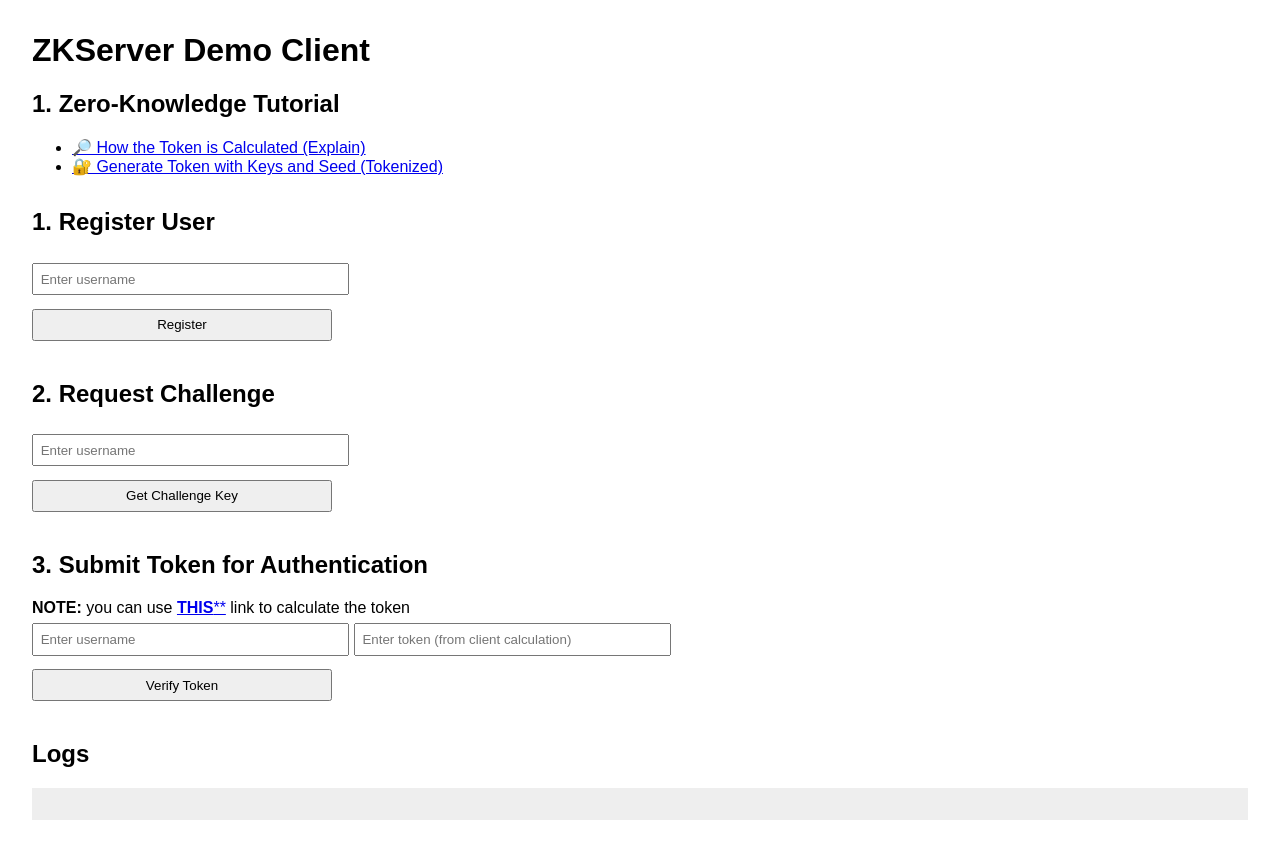
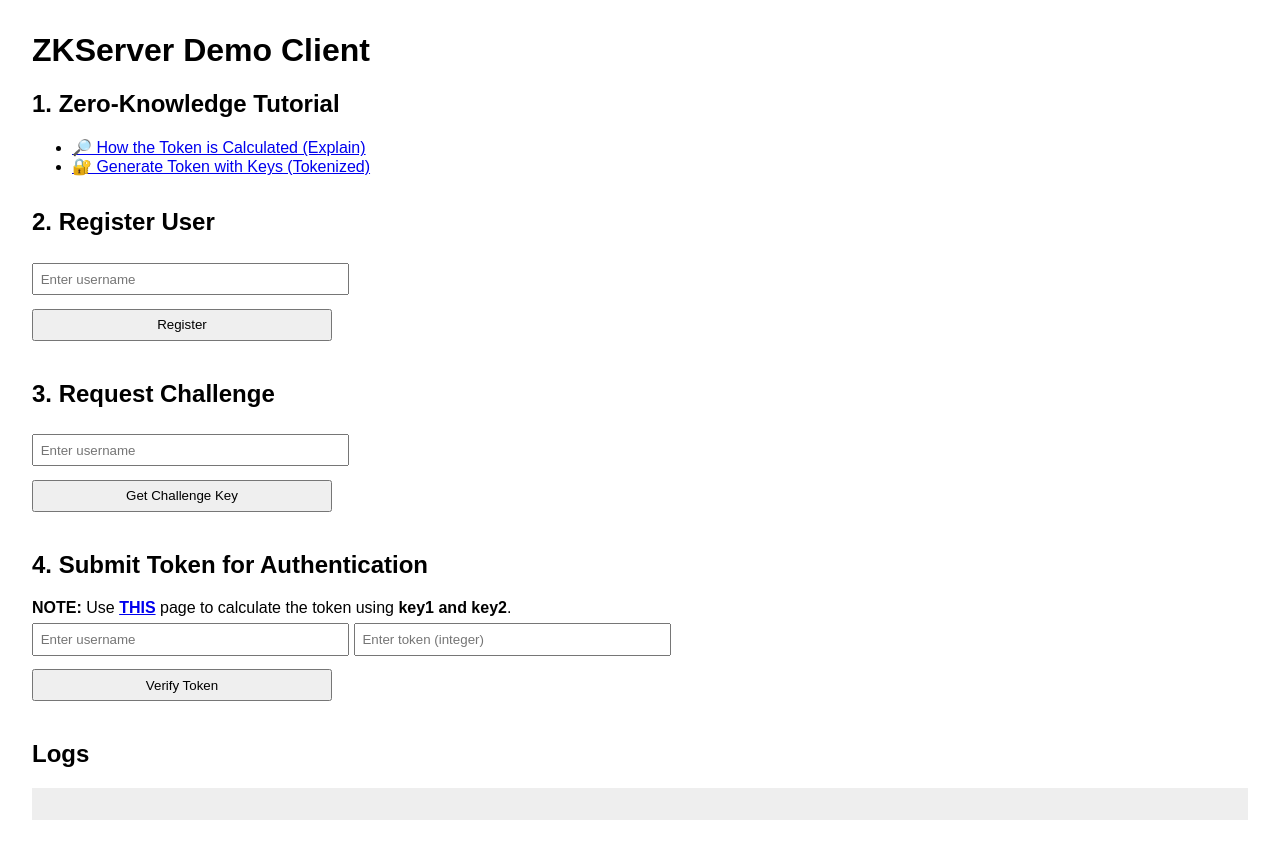
Before and after one commit to Mina-Assad/zkpServer, a FastAPI app: page / in a window 1280 px wide. Run offline with FastAPI, Linux system fonts and the light colour scheme.

Commit message:
Update index.html

```diff
--- a/app/templates/index.html
+++ b/app/templates/index.html
@@ -16,39 +16,37 @@
 
 <h1>ZKServer Demo Client</h1>
 
-
 <section>
   <h2>1. Zero-Knowledge Tutorial</h2>
   <ul>
-    <li><a href="https://zkpserver-uejf.onrender.com/explain">🔎 How the Token is Calculated (Explain)</a></li>
-    <li><a href="https://zkpserver-uejf.onrender.com/tokenized">🔐 Generate Token with Keys and Seed (Tokenized)</a></li>
+    <li><a href="/explain">🔎 How the Token is Calculated (Explain)</a></li>
+    <li><a href="/tokenized">🔐 Generate Token with Keys (Tokenized)</a></li>
   </ul>
 </section>
 
-
 <section>
-  <h2>1. Register User</h2>
+  <h2>2. Register User</h2>
   <input id="reg-username" placeholder="Enter username" />
   <br />
   <button onclick="registerUser()">Register</button>
 </section>
 
 <section>
-  <h2>2. Request Challenge</h2>
+  <h2>3. Request Challenge</h2>
   <input id="challenge-username" placeholder="Enter username" />
   <br />
   <button onclick="requestChallenge()">Get Challenge Key</button>
 </section>
 
 <section>
-  <h2>3. Submit Token for Authentication</h2>
+  <h2>4. Submit Token for Authentication</h2>
   <div>
-  <b>NOTE:</b> you can use
-  <a href="https://zkpserver-uejf.onrender.com/tokenized" target="_blank" rel="noopener noreferrer"><b>THIS</b>**</a>
-  link to calculate the token
-</div>
+    <b>NOTE:</b> Use
+    <a href="/tokenized" target="_blank"><b>THIS</b></a>
+    page to calculate the token using <b>key1 and key2</b>.
+  </div>
   <input id="auth-username" placeholder="Enter username" />
-  <input id="auth-token" placeholder="Enter token (from client calculation)" />
+  <input id="auth-token" placeholder="Enter token (integer)" />
   <br />
   <button onclick="verifyToken()">Verify Token</button>
 </section>
@@ -59,7 +57,7 @@
 </section>
 
 <script>
-  const apiBase = "https://zkpserver-uejf.onrender.com";
+  const apiBase = "";
 
   function log(msg) {
     const logDiv = document.getElementById('log');
@@ -70,19 +68,22 @@
   async function registerUser() {
     const username = document.getElementById('reg-username').value.trim();
     if (!username) { alert('Enter a username'); return; }
+
     try {
-      const res = await fetch(apiBase + "/register", {
+      const res = await fetch("/register", {
         method: "POST",
         headers: {'Content-Type': 'application/json'},
         body: JSON.stringify({username})
       });
+
       const data = await res.json();
+
       if (res.ok) {
         log(`Registered user '${data.username}' with key1: ${data.key1}`);
       } else {
         log(`Error: ${data.detail || res.statusText}`);
       }
-    } catch (e) {
+    } catch {
       log("Network error during register");
     }
   }
@@ -90,40 +91,52 @@
   async function requestChallenge() {
     const username = document.getElementById('challenge-username').value.trim();
     if (!username) { alert('Enter a username'); return; }
+
     try {
-      const res = await fetch(apiBase + "/challenge", {
+      const res = await fetch("/challenge", {
         method: "POST",
         headers: {'Content-Type': 'application/json'},
         body: JSON.stringify({username})
       });
+
       const data = await res.json();
+
       if (res.ok) {
-        log(`Challenge issued for '${username}', key2: ${data.key2}, seed: ${data.seed}`);
+        log(`Challenge issued for '${username}', key2: ${data.key2}`);
       } else {
         log(`Error: ${data.detail || res.statusText}`);
       }
-    } catch (e) {
+    } catch {
       log("Network error during challenge");
     }
   }
 
   async function verifyToken() {
     const username = document.getElementById('auth-username').value.trim();
-    const token = Number(document.getElementById('auth-token').value.trim());
-    if (!username || !token) { alert('Fill all auth fields'); return; }
+    const tokenValue = document.getElementById('auth-token').value.trim();
+
+    if (!username || !tokenValue) {
+      alert('Fill all auth fields');
+      return;
+    }
+
+    const token = parseInt(tokenValue, 10);
+
     try {
-      const res = await fetch(apiBase + "/verify", {
+      const res = await fetch("/verify", {
         method: "POST",
         headers: {'Content-Type': 'application/json'},
         body: JSON.stringify({username, token})
       });
+
       const data = await res.json();
+
       if (res.ok) {
         log(`✅ Authentication success for '${username}'`);
       } else {
         log(`❌ Authentication failed: ${data.detail || res.statusText}`);
       }
-    } catch (e) {
+    } catch {
       log("Network error during verification");
     }
   }
```
